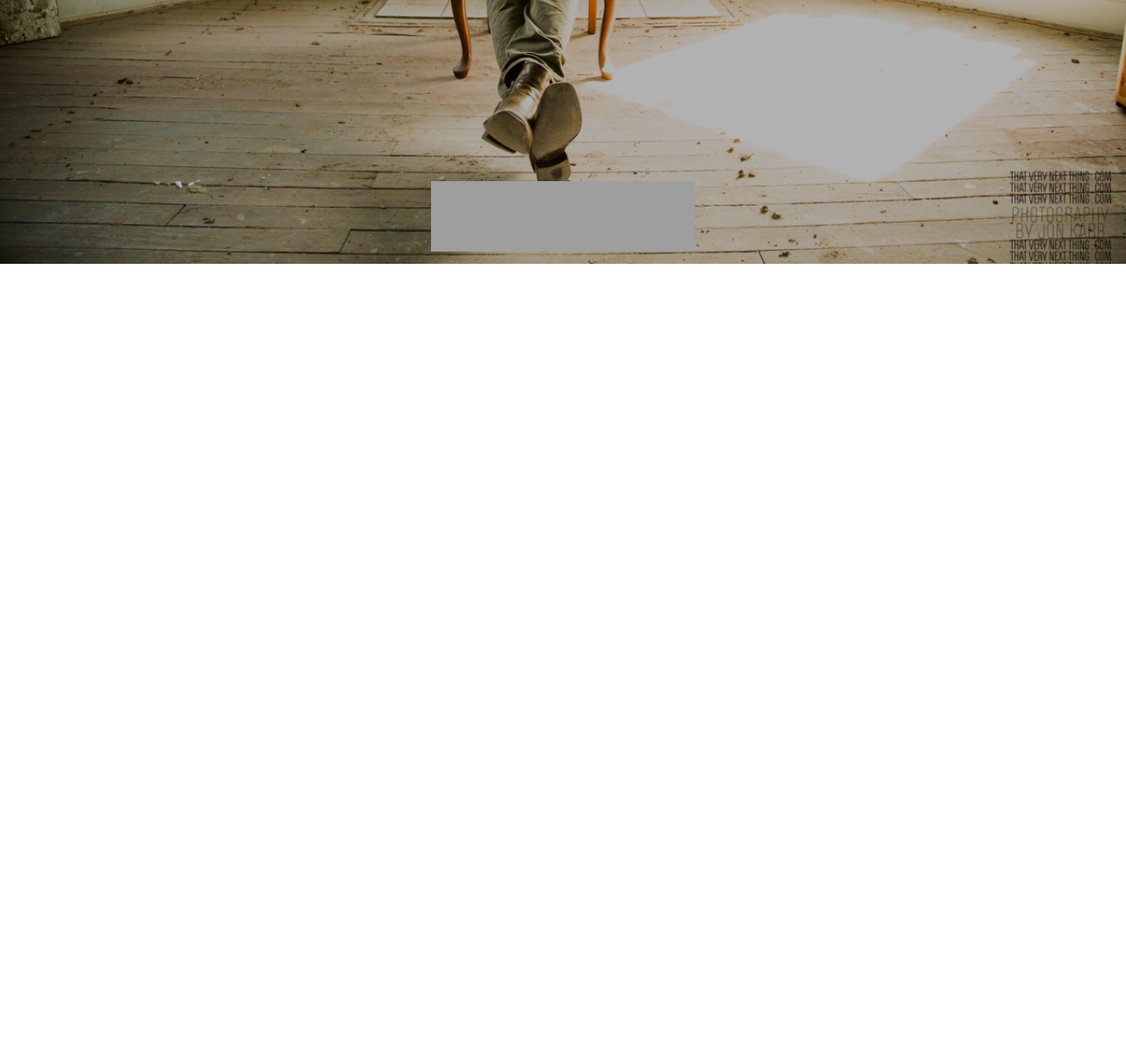
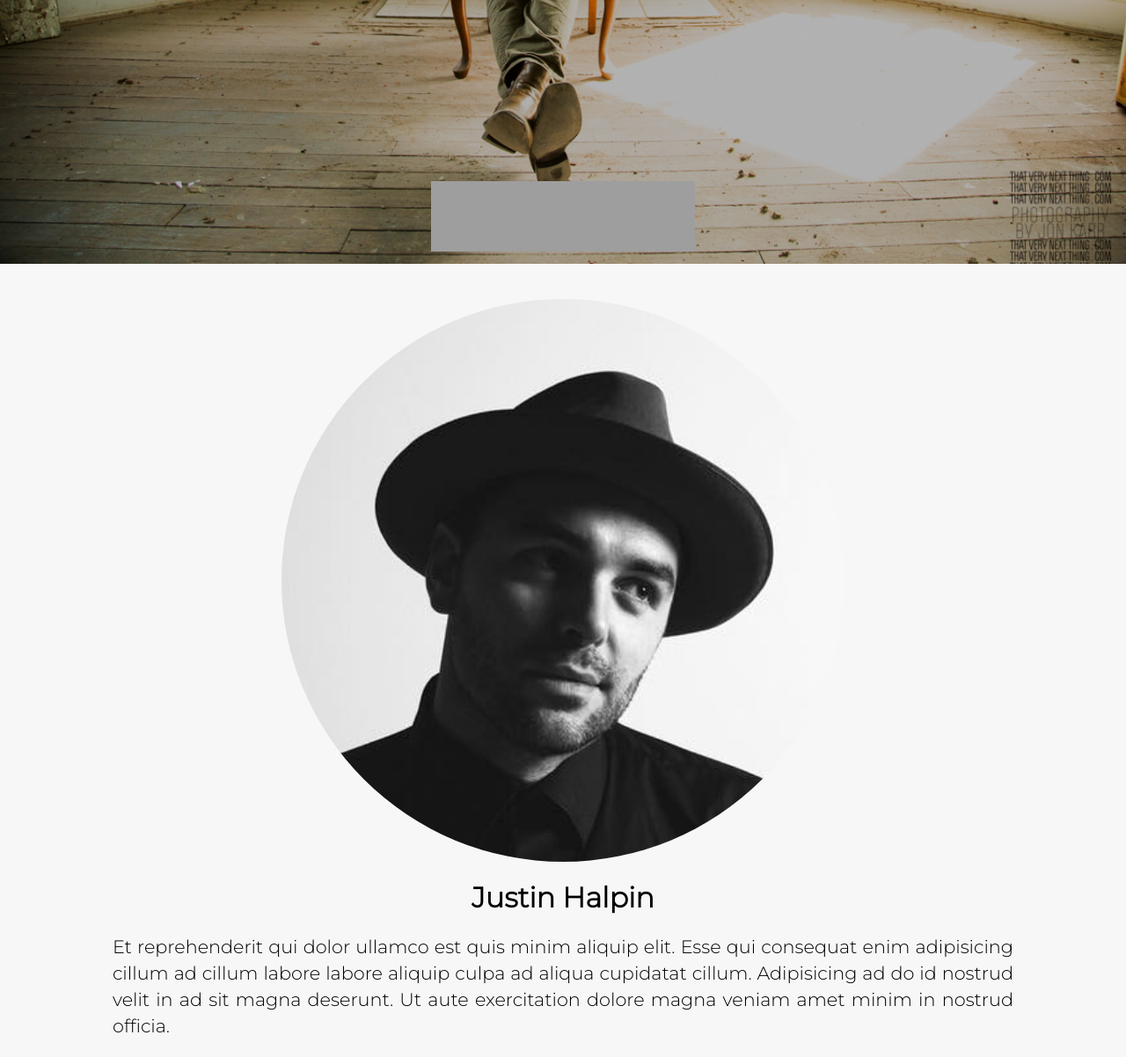
Before and after one commit to alexhortonmusic/halpin, a website: page index.html in a window 1280 px wide. Shown: the part 500-1702 px from the top of the page at 88% size. Before the commit the page ends 800 px from the top, so only its background shows below. Drawn offline with nearby package versions, Linux system fonts and the light colour scheme; grey boxes are pictures that could not be loaded.

Commit message:
about page

```diff
--- a/index.html
+++ b/index.html
@@ -27,7 +27,13 @@
       </div>
     </div>
 
-    <div class='about'></div>
+    <div class='about'>
+      <div class='headshot'>
+        <img src="./img/justin-face.jpg" alt="">
+      </div>
+      <h1>Justin Halpin</h1>
+      <p>Et reprehenderit qui dolor ullamco est quis minim aliquip elit. Esse qui consequat enim adipisicing cillum ad cillum labore labore aliquip culpa ad aliqua cupidatat cillum. Adipisicing ad do id nostrud velit in ad sit magna deserunt. Ut aute exercitation dolore magna veniam amet minim in nostrud officia.</p>
+    </div>
     <div class='music'></div>
 
   </div>
--- /dev/null
+++ b/styles/sass/_about.scss
@@ -0,0 +1,28 @@
+.about {
+  background-color: #f7f7f7;
+  min-height: 100vh;
+  overflow: hidden;
+
+  .headshot {
+    margin-top: 40px;
+
+    img {
+      display: block;
+      margin: 0 auto;
+      border-radius: 50%;
+      width: 50%;
+    }
+  }
+
+  h1 {
+    text-align: center;
+  }
+
+  p {
+    width: 80%;
+    margin: 0 auto 20px;
+    text-align: justify;
+    font-size: 1.3rem;
+    line-height: 30px;
+  }
+}
--- a/styles/sass/landing.scss
+++ b/styles/sass/_landing.scss
@@ -1,7 +1,5 @@
 .landing {
   background: linear-gradient(rgba(0, 0, 0, 0.3), rgba(0, 0, 0, 0.3)), url('../img/justin.jpg');
-  // filter: grayscale(0.7);
-  // filter: brightness(.5);
   background-size: cover;
   background-position: 46.5% 50%;
   height: 100vh;
--- a/styles/sass/main.scss
+++ b/styles/sass/main.scss
@@ -2,6 +2,7 @@
 
 
 @import "landing";
+@import "about";
 
 body {
   font-family: 'Montserrat', sans-serif;
```
Also changed, not shown: styles/main.css.
